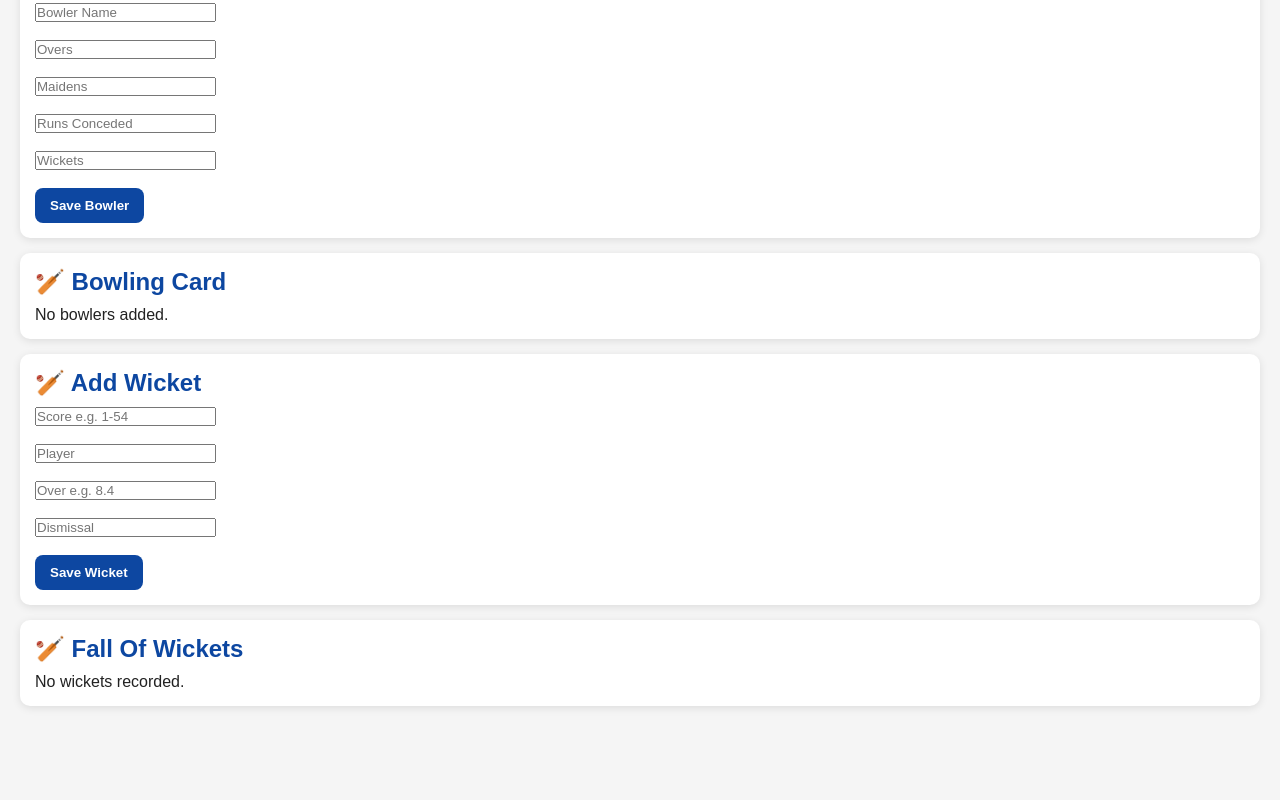
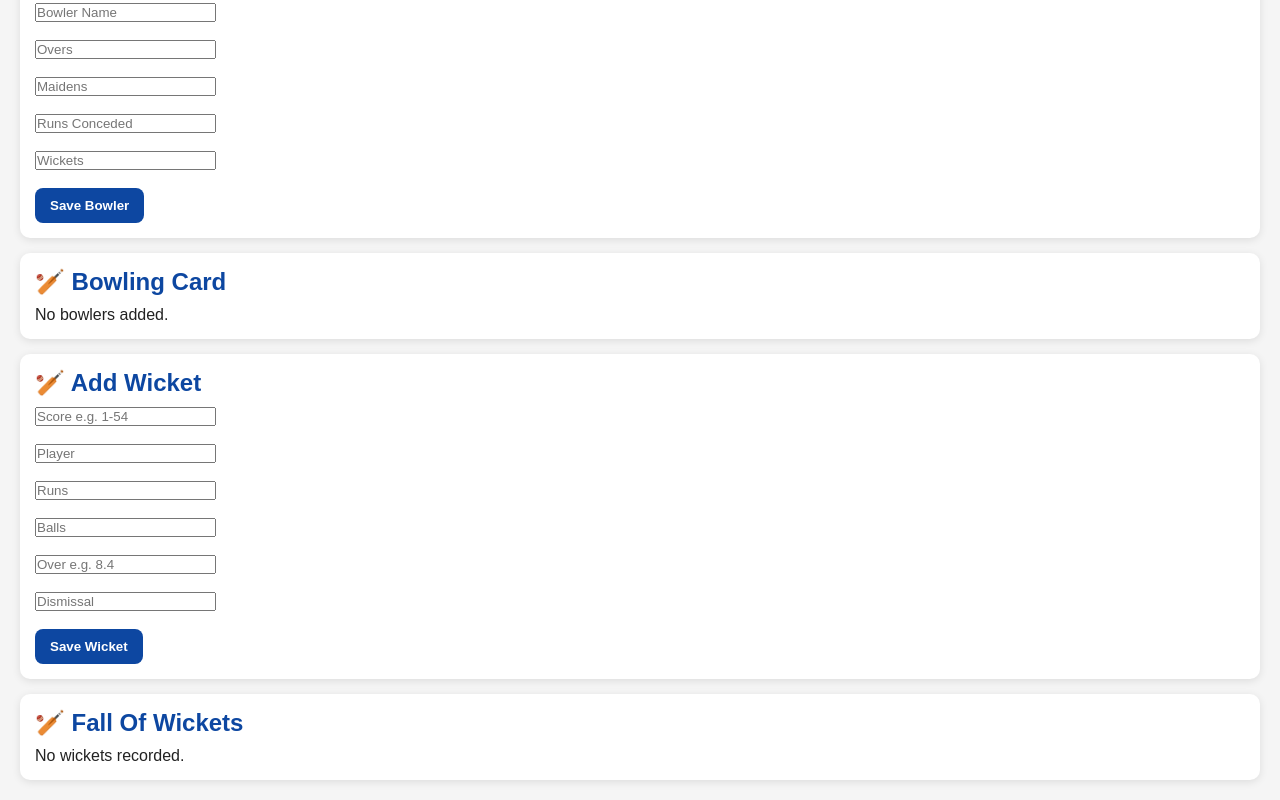
Before and after one commit to shanbhagpratik19/RealCricketTracker, a plain HTML site: page match.html in a window 1280 px wide. Shown: the part 744-1544 px from the top of the page. Before the commit the page ends 1470 px from the top, so only its background shows below. Drawn offline with Linux system fonts and the light colour scheme; no server answers.

Commit message:
Update match.html

```diff
--- a/match.html
+++ b/match.html
@@ -57,9 +57,7 @@
 
     <br><br>
 
-    <button onclick="saveBatter()">
-        Save Batter
-    </button>
+    <button onclick="saveBatter()">Save Batter</button>
 
 </div>
 
@@ -86,39 +84,27 @@
 
     <br><br>
 
-    <input type="text"
-           id="bowlerName"
-           placeholder="Bowler Name">
+    <input type="text" id="bowlerName" placeholder="Bowler Name">
 
     <br><br>
 
-    <input type="number"
-           id="overs"
-           placeholder="Overs">
+    <input type="number" id="overs" placeholder="Overs">
 
     <br><br>
 
-    <input type="number"
-           id="maidens"
-           placeholder="Maidens">
+    <input type="number" id="maidens" placeholder="Maidens">
 
     <br><br>
 
-    <input type="number"
-           id="runsConceded"
-           placeholder="Runs Conceded">
+    <input type="number" id="runsConceded" placeholder="Runs Conceded">
 
     <br><br>
 
-    <input type="number"
-           id="wickets"
-           placeholder="Wickets">
+    <input type="number" id="wickets" placeholder="Wickets">
 
     <br><br>
 
-    <button onclick="saveBowler()">
-        Save Bowler
-    </button>
+    <button onclick="saveBowler()">Save Bowler</button>
 
 </div>
 
@@ -136,33 +122,31 @@
 
     <h2>🏏 Add Wicket</h2>
 
-    <input type="text"
-           id="wicketScore"
-           placeholder="Score e.g. 1-54">
+    <input type="text" id="wicketScore" placeholder="Score e.g. 1-54">
 
     <br><br>
 
-    <input type="text"
-           id="wicketPlayer"
-           placeholder="Player">
+    <input type="text" id="wicketPlayer" placeholder="Player">
 
     <br><br>
 
-    <input type="text"
-           id="wicketOver"
-           placeholder="Over e.g. 8.4">
+    <input type="number" id="wicketRuns" placeholder="Runs">
 
     <br><br>
 
-    <input type="text"
-           id="wicketDismissal"
-           placeholder="Dismissal">
+    <input type="number" id="wicketBalls" placeholder="Balls">
 
     <br><br>
 
-    <button onclick="saveWicket()">
-        Save Wicket
-    </button>
+    <input type="text" id="wicketOver" placeholder="Over e.g. 8.4">
+
+    <br><br>
+
+    <input type="text" id="wicketDismissal" placeholder="Dismissal">
+
+    <br><br>
+
+    <button onclick="saveWicket()">Save Wicket</button>
 
 </div>
 
```
